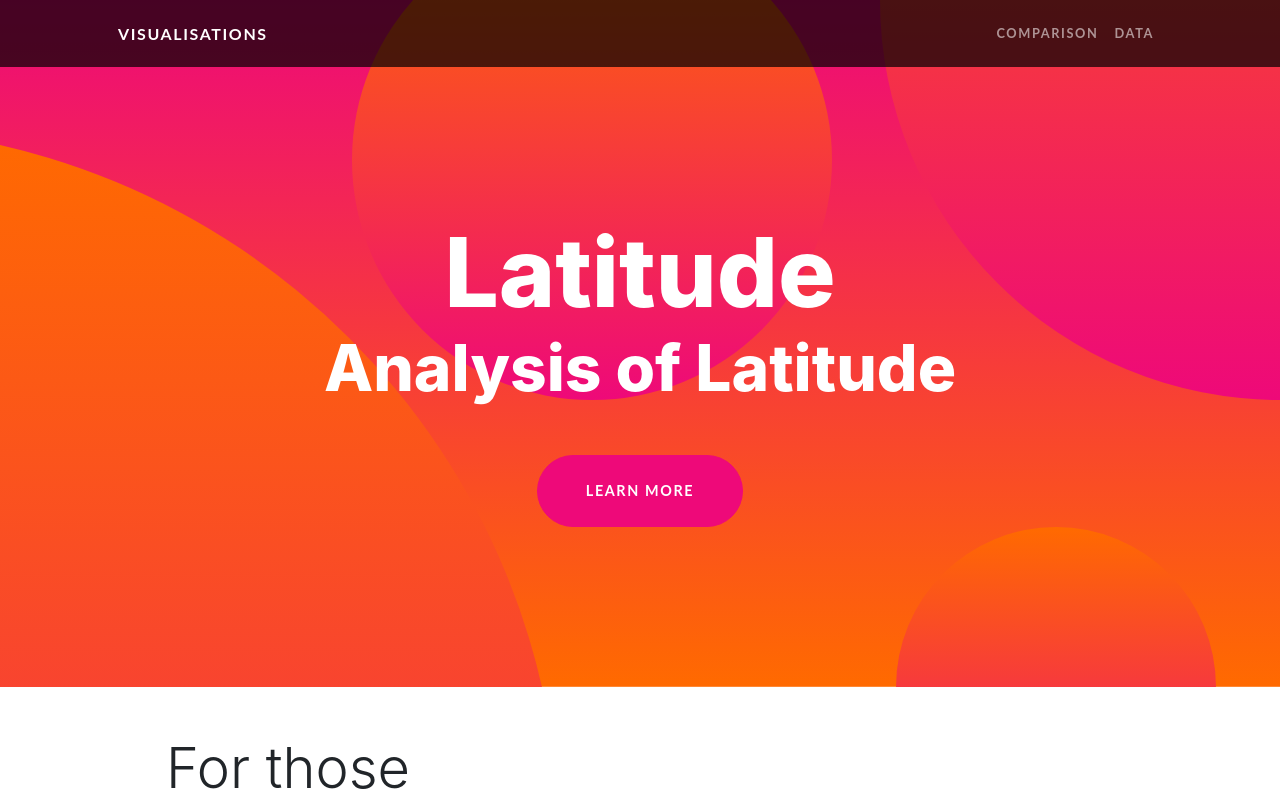
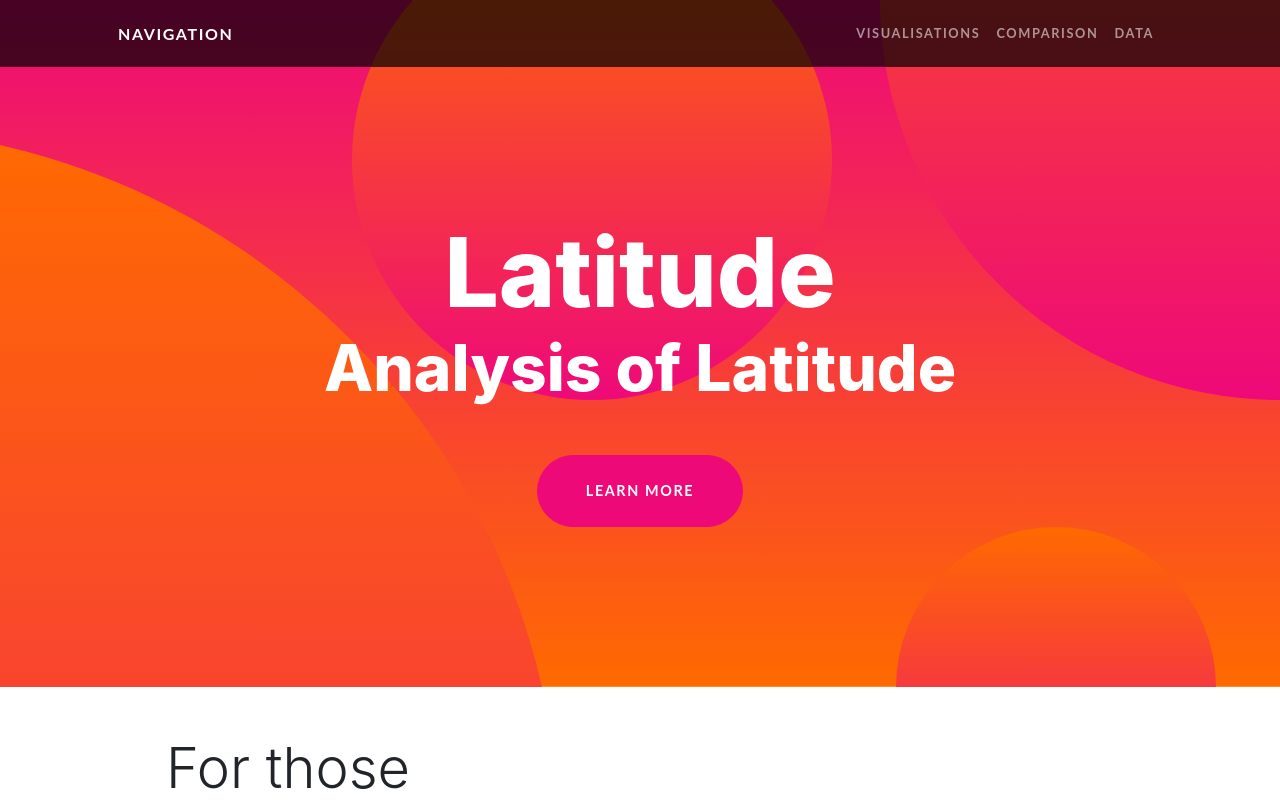
Before and after one commit to Ba1lina/Web-Design-Challenge, a plain HTML site: page index.html in a window 1280 px wide. Shown: the top 800 px of the page. Drawn offline with nearby package versions, Linux system fonts and the light colour scheme; files whose address does not match are found by name.

Commit message:
Update index.html

```diff
--- a/index.html
+++ b/index.html
@@ -1,23 +1,24 @@
 <!DOCTYPE html>
 <html lang="en">
     <head>
-        <meta charset="utf-8" />
-        <meta name="viewport" content="width=device-width, initial-scale=1, shrink-to-fit=no" />
+        <meta charset="UTF-8" />
+        <meta name="viewport" content="width=device-width, initial-scale=1" />
         <meta name="description" content="" />
         <meta name="author" content="" />
         <title>World Weather Analysis</title>
         <link rel="icon" type="image/x-icon" href="assets/favicon.ico" />
         <!-- Core theme CSS (includes Bootstrap)-->
-        <link rel="stylesheet" href="assets/css/styles.css" />
+        <link rel="stylesheet" href="assets/css/styles.css"/>
     </head>
     <body id="page-top">
         <!-- Navigation-->
         <nav class="navbar navbar-expand-lg navbar-dark navbar-custom fixed-top">
             <div class="container px-5">
-                <a class="navbar-brand" href="#page-top">Visualisations</a>
+                <a class="navbar-brand" href="#page-top">Navigation</a>
                 <button class="navbar-toggler" type="button" data-bs-toggle="collapse" data-bs-target="#navbarResponsive" aria-controls="navbarResponsive" aria-expanded="false" aria-label="Toggle navigation"><span class="navbar-toggler-icon"></span></button>
                 <div class="collapse navbar-collapse" id="navbarResponsive">
                     <ul class="navbar-nav ms-auto">
+                        <li class="nav-item"><a class="nav-link" href="#!">Visualisations</a></li>
                         <li class="nav-item"><a class="nav-link" href="#!">Comparison</a></li>
                         <li class="nav-item"><a class="nav-link" href="#!">Data</a></li>
                     </ul>
```
